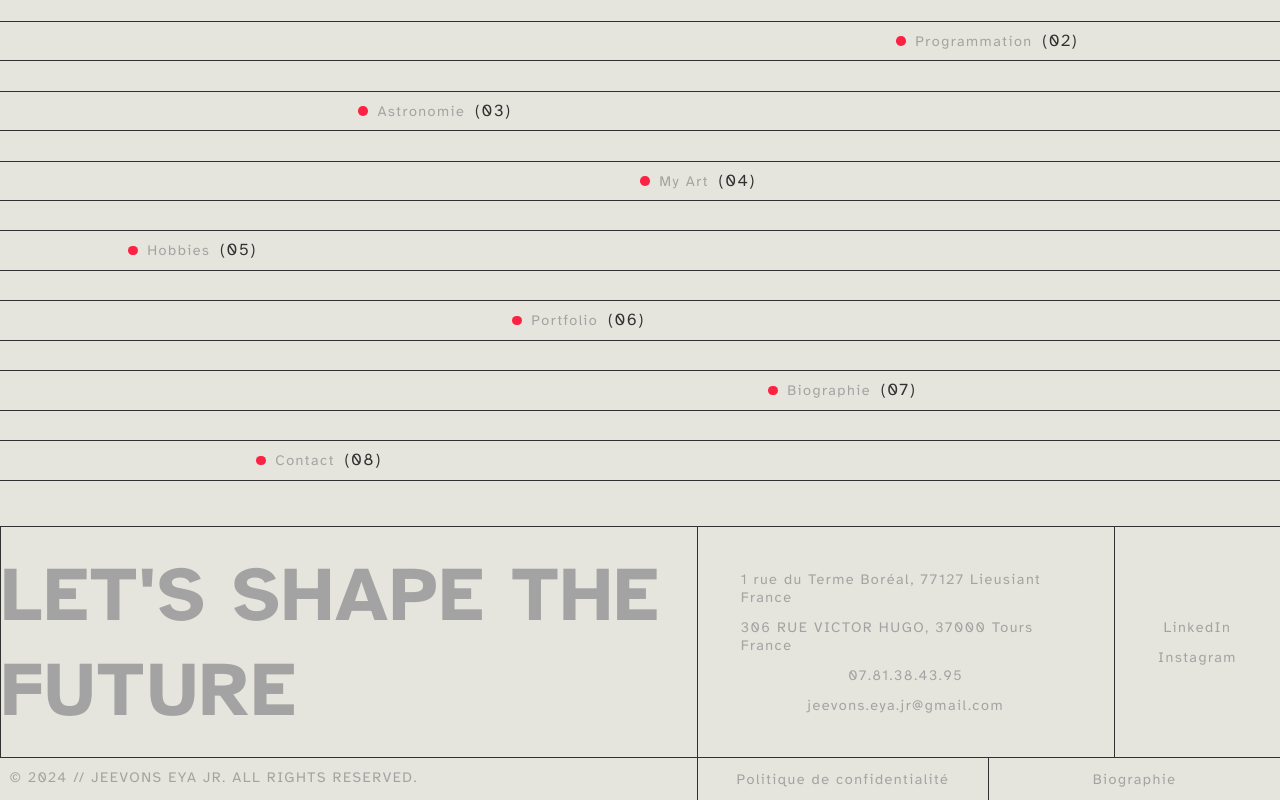
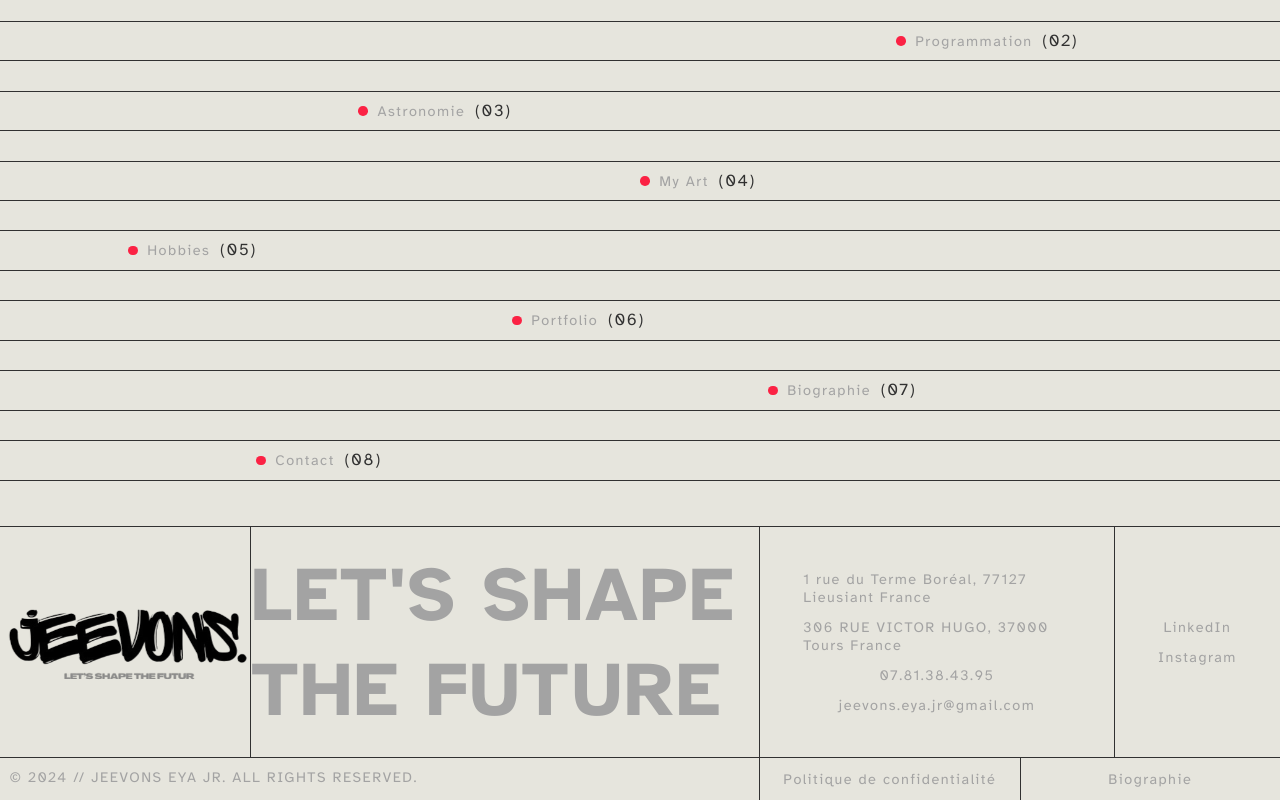
Before and after one commit to Jeevons/portfolio, a React (Vite) app: page /portfolio/projets in a window 1280 px wide. Shown: the part 5274-6074 px from the top of the page. Built offline with nearby package versions, Linux system fonts and the light colour scheme.

Commit message:
fixing litle bugs in css of footer and site map

```diff
--- a/src/App.css
+++ b/src/App.css
@@ -4,12 +4,13 @@
   font-size: .6rem;
   letter-spacing: var(--spacing-3);
   position: relative;
+  color: aliceblue;
   /* background-color: #000000; */
 }
 
 .designRoot {
   background-color: #e6e5dd;
-  color: black;
+  color: #080808;
 }
 
 .transparentHeader .header-fixed {
@@ -18,5 +19,4 @@
 
 .biographieBg {
   background-color: #080808;
-  color: #e5e6dd;
 }
--- a/src/components/footer/FooterLogo.jsx
+++ b/src/components/footer/FooterLogo.jsx
@@ -4,11 +4,13 @@ import "./Footer.css";
 const FooterLogo = () => {
   const basePath = import.meta.env.BASE_URL;
 
-  <div className="footer-logo">
-    <Link to="/" className="logo hover-target">
-      <img src={`${basePath}assets/logos/jeevonsLogo.png`} alt="Jeevons Logo" />
-    </Link>
-  </div>;
+  return (
+    <div className="footer-logo">
+      <Link to="/" className="logo hover-target">
+        <img src={`${basePath}assets/logos/jeevonsLogo.png`} alt="Jeevons Logo" />
+      </Link>
+    </div>
+  );
 };
 
 export default FooterLogo;
--- a/src/components/sitemap/Sitemap.css
+++ b/src/components/sitemap/Sitemap.css
@@ -2,7 +2,7 @@
   position: relative;
   width: 100%;
   margin-bottom: 45px;
-  color: #a3a3a3;
+  /* color: #a3a3a3; */
   /* z-index: 15; */
 }
 
```
